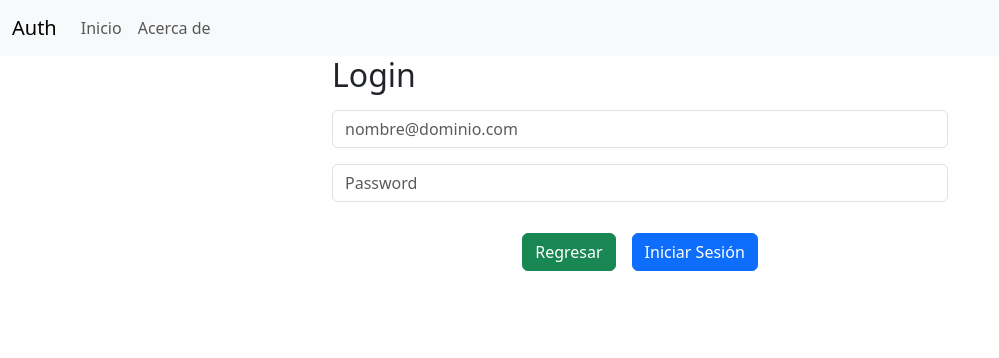
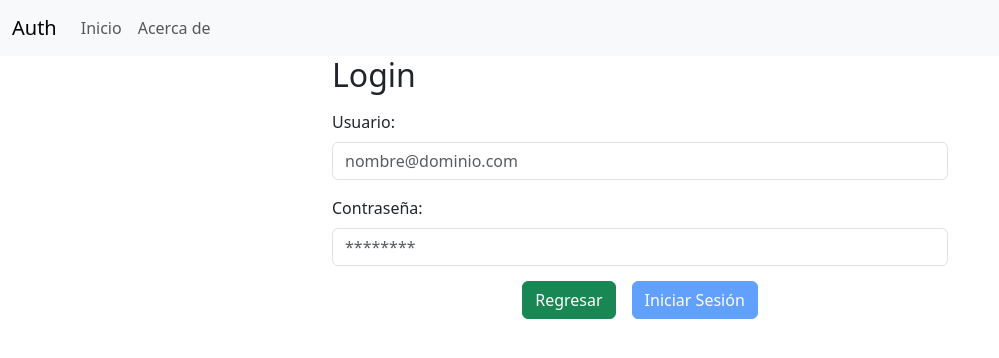
Before and after one commit to JosePater/Auth-Angular16, an Angular app: page / in a window 1280 px wide. Shown: the top 358 px of the page, without its empty margins (0-999 px from the left). Built offline with nearby package versions, Linux system fonts and the light colour scheme.

Commit message:
feat(validators): validation of the form

```diff
--- a/src/app/login/login.component.html
+++ b/src/app/login/login.component.html
@@ -1,9 +1,32 @@
 <section class="container w-50">
-    <h2>Login</h2>
-    <input class="form-control my-3" type="email" placeholder="nombre@dominio.com">
-    <input class="form-control my-3" type="password" placeholder="Password">
+  <h2>Login</h2>
+  <form [formGroup]="formularioLogin" (submit)="enviar()">
+    <div class="mt-3">
+      <label for="usuario" class="form-label">Usuario:</label>
+      <input [ngClass]="{ 'is-invalid': hayErrores('usuario', 'required') }"
+        class="form-control"
+        type="email"
+        placeholder="nombre@dominio.com"
+        formControlName="usuario"
+      />
+      <span class="text-danger" *ngIf="hayErrores('usuario','required')">* Campo obligatorio</span>
+      <span class="text-danger" *ngIf="hayErrores('usuario','email')">* Correo inválido</span>
+    </div>
+    <div class="mt-3">
+        <label for="password" class="form-label">Contraseña:</label>
+        <input [ngClass]="{ 'is-invalid': hayErrores('password', 'required') }"
+          class="form-control"
+          type="password"
+          placeholder="********"
+          formControlName="password"
+        />
+        <span class="text-danger" *ngIf="hayErrores('password','required')" >* Campo obligatorio</span>
+        <span class="text-danger" *ngIf="hayErrores('password', 'minlength')">* Mínimo 8 caracteres</span>
+        <span class="text-danger" *ngIf="hayErrores('password', 'maxlength')">* Máximo 15 caracteres</span>
+    </div>
     <div class="btn">
-        <button class="btn btn-success m-2" routerLink="/index"> Regresar </button>
-        <button class="btn btn-primary m-2"> Iniciar Sesión </button>
+      <button class="btn btn-success m-2" routerLink="/index">Regresar</button>
+      <button class="btn btn-primary m-2" type="submit" [disabled]="!formularioLogin.valid">Iniciar Sesión</button>
     </div>
+  </form>
 </section>
--- a/src/app/login/login.component.ts
+++ b/src/app/login/login.component.ts
@@ -1,10 +1,40 @@
 import { Component } from '@angular/core';
+import { FormBuilder, FormGroup, Validators } from '@angular/forms';
 
 @Component({
   selector: 'app-login',
   templateUrl: './login.component.html',
-  styleUrls: ['./login.component.css']
+  styleUrls: ['./login.component.css'],
 })
 export class LoginComponent {
+  // Formulario para el login
+  formularioLogin: FormGroup;
 
+  constructor(private form: FormBuilder) {
+    // usuario vinculado con formControlName="usuario"
+    this.formularioLogin = this.form.group({
+      usuario: ['', [Validators.required, Validators.email]],
+      password: [
+        '',
+        [
+          Validators.required,
+          Validators.minLength(8),
+          Validators.maxLength(15),
+        ],
+      ],
+    });
+  }
+
+  // Validador de campos
+  hayErrores(controlName: string, errorType: string) {
+    return (
+      // true: al tener error del tipo indicado
+      this.formularioLogin.get(controlName)?.hasError(errorType) &&
+      this.formularioLogin.get(controlName)?.touched // true: al hacer clic al campo
+    );
+  }
+
+  enviar() {
+    console.log('Formulario enviado!:', this.formularioLogin.value);
+  }
 }
```
